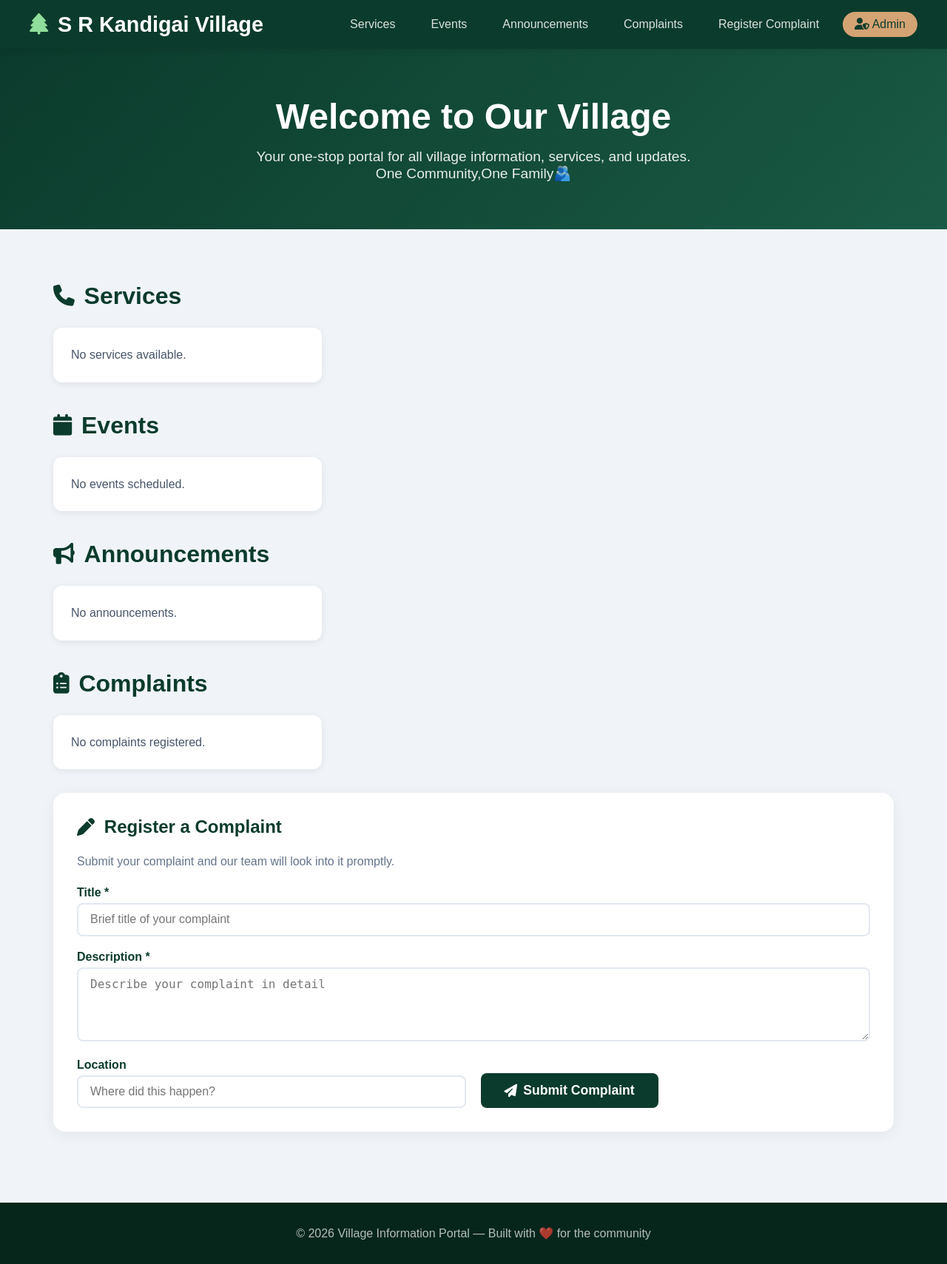
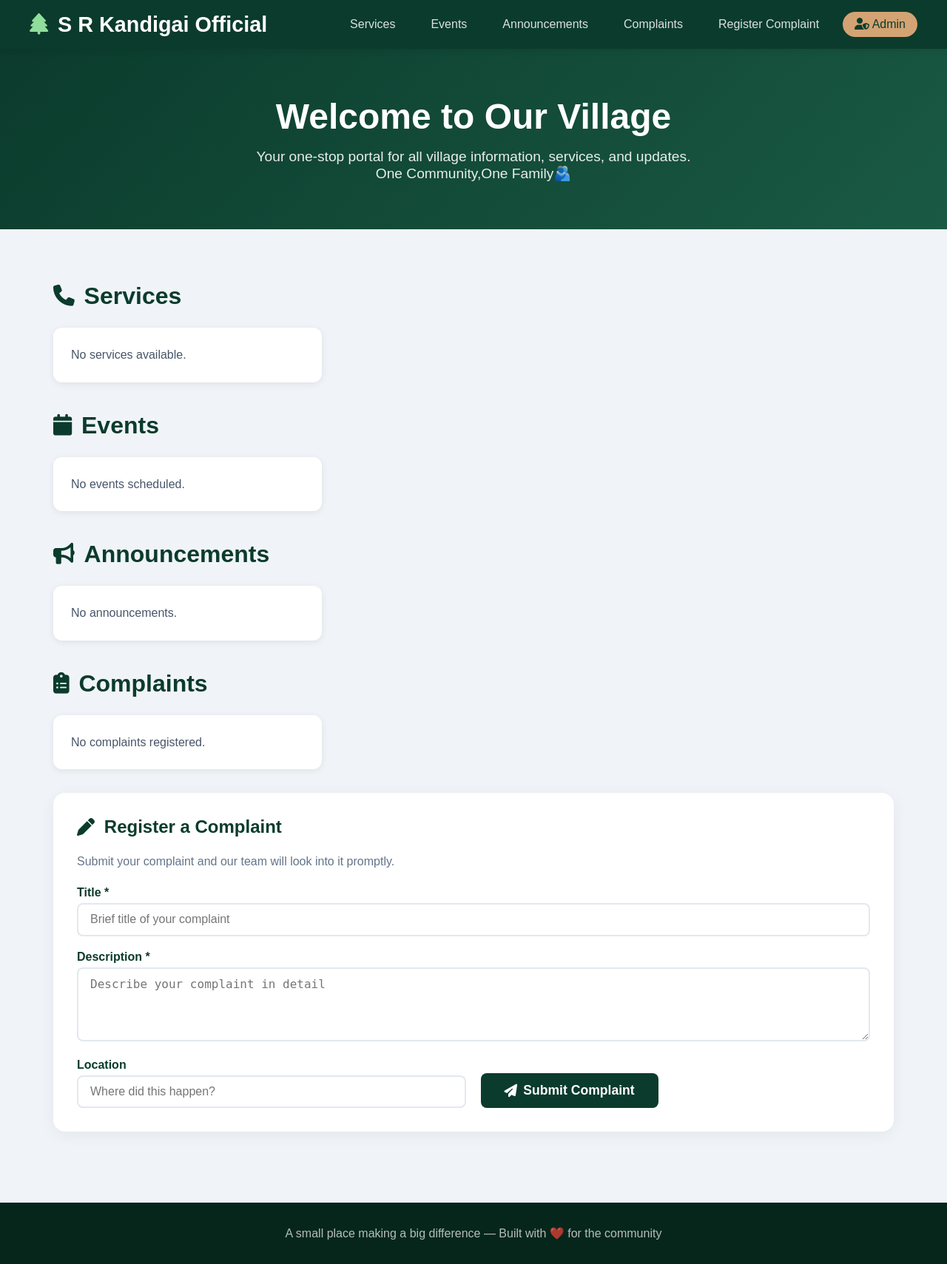
Before and after one commit to lokeshhh212/Srk_village, a Flask app: page / in a window 1280 px wide. Shown: the whole page at 74% size. Run offline with Flask 3, Linux system fonts and the light colour scheme.

Commit message:
Fix HTML encoding issues in index.html
changed srk official name and removed copy

```diff
--- a/templates/index.html
+++ b/templates/index.html
@@ -297,7 +297,7 @@
 <body>
     <header class="header">
         <div class="header-content">
-            <div class="logo"><i class="fas fa-tree"></i> S R Kandigai Village</div>
+            <div class="logo"><i class="fas fa-tree"></i>S R Kandigai Official</div>
             <nav>
                 <a href="#services">Services</a>
                 <a href="#events">Events</a>
@@ -427,7 +427,7 @@
     </div>
 
     <div class="footer">
-        <p>&copy; 2026 Village Information Portal — Built with ❤️ for the community</p>
+        <p>A small place making a big difference — Built with ❤️ for the community</p>
     </div>
 
     <!-- Toast Notification -->
```
